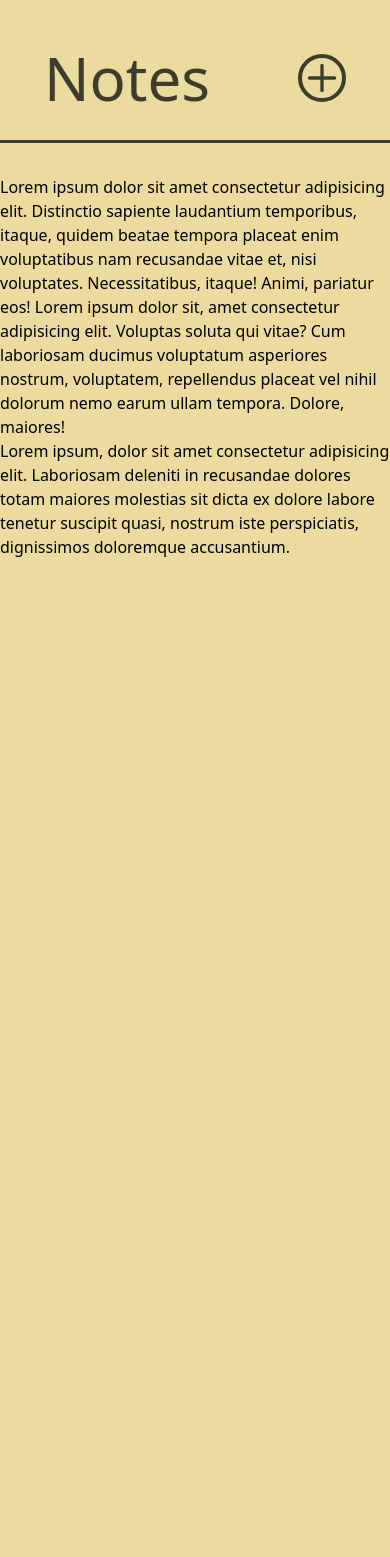
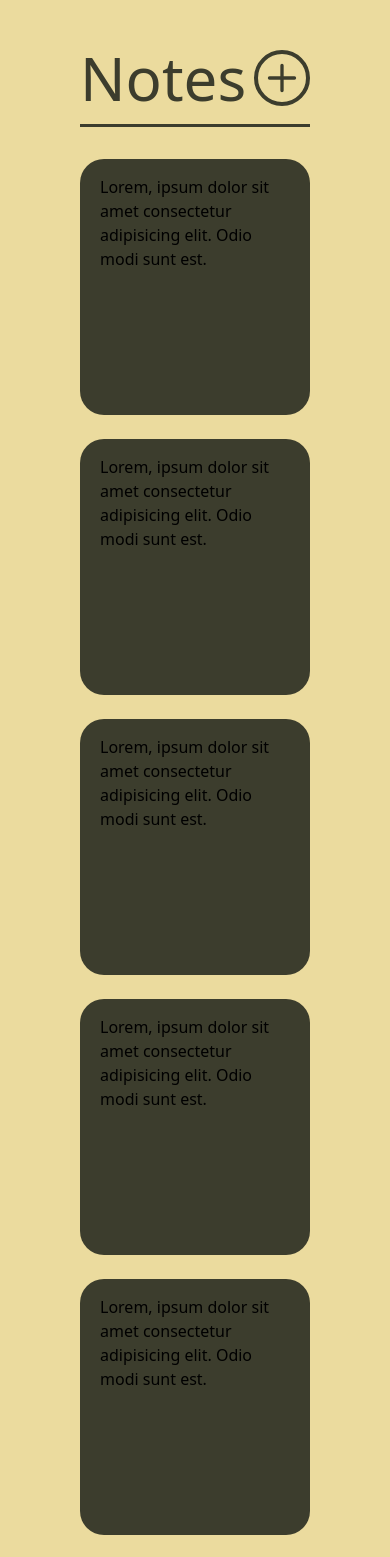
Before and after one commit to rlksx/notes-app-with-vue3, a Vue app: page / in a window 390 px wide. Shown: the top 1557 px of the page. Before the commit the page ends 844 px from the top, so only its background shows below. Built offline with nearby package versions, Linux system fonts and the light colour scheme.

Commit message:
feat: mainnotes and responsivity

```diff
--- a/src/App.vue
+++ b/src/App.vue
@@ -1,23 +1,23 @@
 <template>
-  <!-- header -->
-  <div class="container mx-auto space-y-8">
+  <div class="container mx-auto space-y-8 lg:px-32 md:px-32 px-20">
+    <!-- header -->
     <HeaderNotes />
 
     <!-- Main -->
-    <MainNotes/>
+    <MainNotes />
   </div>
 </template>
 
 <script>
-import HeaderNotes from './components/HeaderNotes.vue';
-import MainNotes from './components/MainNotes.vue';
+import HeaderNotes from "./components/HeaderNotes.vue";
+import MainNotes from "./components/MainNotes.vue";
 
 export default {
   name: "App",
   components: {
     HeaderNotes,
-    MainNotes
-  }
+    MainNotes,
+  },
 };
 </script>
 <style></style>
--- a/src/components/HeaderNotes.vue
+++ b/src/components/HeaderNotes.vue
@@ -1,10 +1,12 @@
 <template>
   <header
     style="border-bottom-width: 3px"
-    class="pt-12 pb-8 text-6xl flex items-center justify-around text-beige-900 border-beige-900"
+    class="pt-12 pb-4 text-6xl flex items-center justify-between text-beige-900 border-beige-900"
   >
     <h1>Notes</h1>
-    <button class="border-4 border-beige-900 rounded-full">
+    <button
+      class="border-4 p-1 border-beige-900 rounded-full"
+    >
       <svg
         xmlns="http://www.w3.org/2000/svg"
         fill="none"
--- a/src/components/MainNotes.vue
+++ b/src/components/MainNotes.vue
@@ -1,7 +1,45 @@
 <template>
-    <main>
-        Lorem ipsum dolor sit amet consectetur adipisicing elit. Distinctio sapiente laudantium temporibus, itaque, quidem beatae tempora placeat enim voluptatibus nam recusandae vitae et, nisi voluptates. Necessitatibus, itaque! Animi, pariatur eos!
-        Lorem ipsum dolor sit, amet consectetur adipisicing elit. Voluptas soluta qui vitae? Cum laboriosam ducimus voluptatum asperiores nostrum, voluptatem, repellendus placeat vel nihil dolorum nemo earum ullam tempora. Dolore, maiores! <br>
-        Lorem ipsum, dolor sit amet consectetur adipisicing elit. Laboriosam deleniti in recusandae dolores totam maiores molestias sit dicta ex dolore labore tenetur suscipit quasi, nostrum iste perspiciatis, dignissimos doloremque accusantium.
-    </main>
+  <main class="grid lg:grid-cols-3 md:grid-cols-2 lg:gap-8 gap-6">
+    <div
+      class="h-64 bg-beige-900 rounded-3xl px-5 py-4 flex"
+    >
+      <p>Lorem, ipsum dolor sit amet consectetur adipisicing elit. Odio modi sunt est.</p>
+      <p></p>
+    </div>
+
+    <div
+      class="h-64 bg-beige-900 rounded-3xl px-5 py-4 flex"
+    >
+      <p>Lorem, ipsum dolor sit amet consectetur adipisicing elit. Odio modi sunt est.</p>
+      <p></p>
+    </div>
+
+    <div
+      class="h-64 bg-beige-900 rounded-3xl px-5 py-4 flex"
+    >
+      <p>Lorem, ipsum dolor sit amet consectetur adipisicing elit. Odio modi sunt est.</p>
+      <p></p>
+    </div>
+
+    <div
+      class="h-64 bg-beige-900 rounded-3xl px-5 py-4 flex"
+    >
+      <p>Lorem, ipsum dolor sit amet consectetur adipisicing elit. Odio modi sunt est.</p>
+      <p></p>
+    </div>
+
+    <div
+      class="h-64 bg-beige-900 rounded-3xl px-5 py-4 flex"
+    >
+      <p>Lorem, ipsum dolor sit amet consectetur adipisicing elit. Odio modi sunt est.</p>
+      <p></p>
+    </div>
+
+    <div
+      class="h-64 bg-beige-900 rounded-3xl px-5 py-4 flex"
+    >
+      <p>Lorem, ipsum dolor sit amet consectetur adipisicing elit. Odio modi sunt est.</p>
+      <p></p>
+    </div>
+  </main>
 </template>
```
